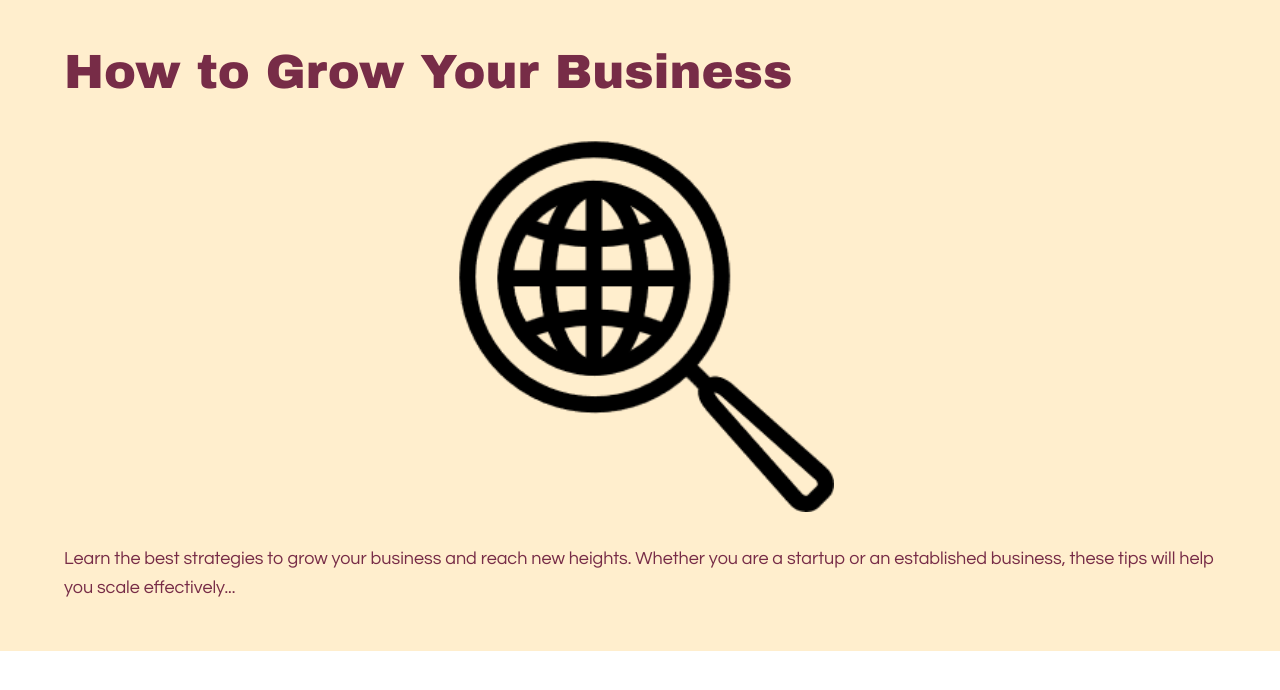
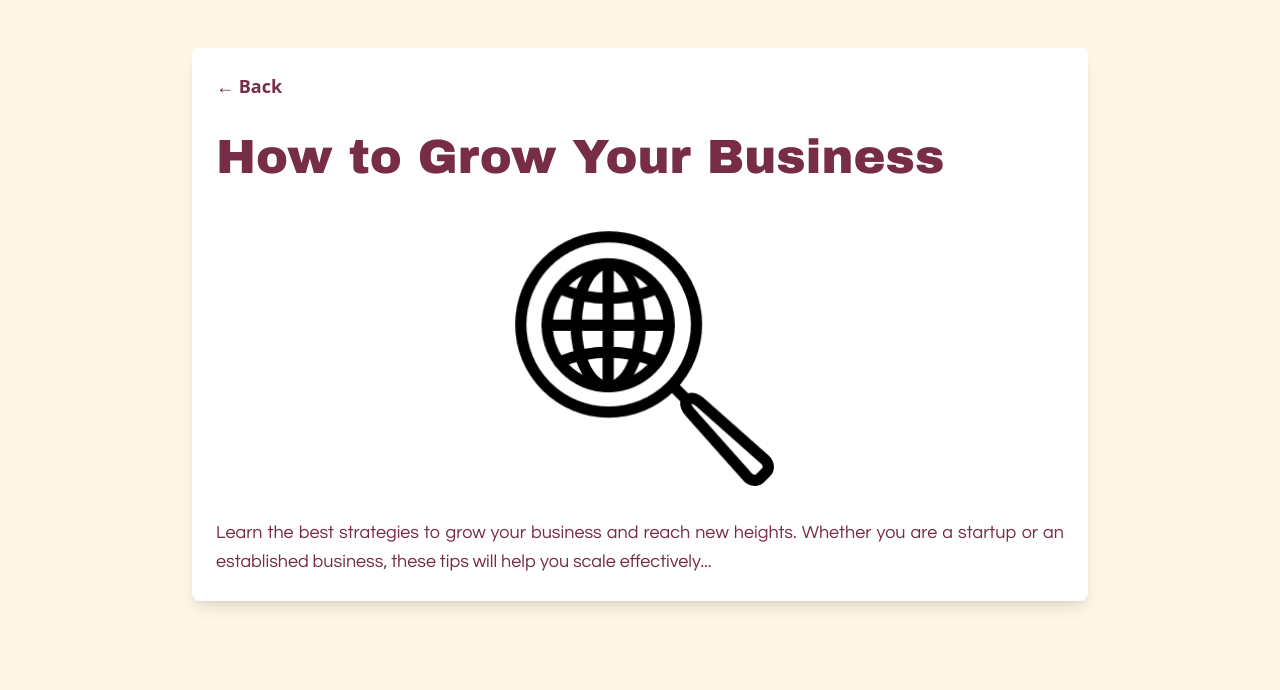
Before and after one commit to HEETVICHHIVORA/media, a React (Vite) app: page /blog/1 in a window 1280 px wide. Shown: the top 690 px of the page. Built offline with nearby package versions, Linux system fonts and the light colour scheme; a web font is replaced by a local one.

Commit message:
blogcard and blogpage retouch

```diff
--- a/src/components/BlogCard.jsx
+++ b/src/components/BlogCard.jsx
@@ -3,28 +3,38 @@ import { Link } from 'react-router-dom';
 
 const BlogCard = ({ id, title, photo, content }) => {
   return (
-    <Link to={`/blog/${id}`} className='w-full'>
-      <div className='w-full bg-[#ffeecd] rounded-lg overflow-hidden shadow-lg hover:shadow-xl transition-shadow duration-300 cursor-pointer'>
+    <Link to={`/blog/${id}`} className="w-full">
+      <div className="w-full bg-[#ffeecd] rounded-xl overflow-hidden shadow-lg border border-[#d9b99b]
+          transition-all duration-300 transform hover:scale-105 hover:shadow-xl
+          hover:ring-1 hover:ring-[#772c47] cursor-pointer flex flex-col h-full">
+
         {/* Image Section */}
-        <div className='w-full h-48 md:h-56 lg:h-64 overflow-hidden'>
+        <div className="w-full h-44 md:h-52 lg:h-60 relative overflow-hidden">
           <img
-            src={photo}
+            src={photo || 'https://via.placeholder.com/600x400?text=No+Image'}
             alt={title}
-            className='w-full h-full object-cover'
+            className="w-full h-full object-cover"
           />
         </div>
 
         {/* Content Section */}
-        <div className='p-6'>
+        <div className="p-6 flex flex-col flex-grow">
           {/* Title */}
-          <h3 className='font2 text-2xl md:text-3xl text-[#772c47] mb-4'>
+          <h3 className="font2 text-2xl md:text-3xl text-[#772c47] mb-3 font-semibold tracking-wide">
             {title}
           </h3>
 
           {/* Limited Content */}
-          <p className='font3 text-lg text-[#772c47] line-clamp-3'>
+          <p className="font3 text-lg text-[#772c47] line-clamp-3 flex-grow">
             {content}
           </p>
+
+          {/* Read More Button */}
+          <div className="mt-auto">
+            <span className="text-[#772c47] font-semibold underline text-lg hover:text-[#5a1d33] transition-colors">
+              Read More →
+            </span>
+          </div>
         </div>
       </div>
     </Link>
--- a/src/pages/BlogPage.jsx
+++ b/src/pages/BlogPage.jsx
@@ -1,5 +1,5 @@
 import React from 'react';
-import { useParams } from 'react-router-dom';
+import { useParams, useNavigate } from 'react-router-dom';
 
 const blogs = [
   {
@@ -18,31 +18,45 @@ const blogs = [
 
 const BlogPage = () => {
   const { id } = useParams();
+  const navigate = useNavigate();
   const blog = blogs.find((blog) => blog.id === id);
 
   if (!blog) {
-    return <div>Blog not found!</div>;
+    return (
+      <div className="w-full h-screen flex items-center justify-center text-[#772c47] text-2xl">
+        Blog not found!
+      </div>
+    );
   }
 
   return (
-    <div className='w-full bg-[#ffeecd] py-12'>
-      <div className='w-[90%] mx-auto'>
+    <div className="w-full bg-[#fff7e6] py-12 h-full">
+      <div className="w-[90%] md:w-[80%] lg:w-[70%] mx-auto p-6 bg-white rounded-lg shadow-lg">
+
+        {/* Back Button */}
+        <button
+          className="mb-6 text-[#772c47] font-semibold text-lg flex items-center gap-2 hover:text-[#5a1d33] transition-all"
+          onClick={() => navigate(-1)}
+        >
+          ← Back
+        </button>
+
         {/* Blog Title */}
-        <h1 className='font2 text-4xl md:text-5xl text-[#772c47] mb-8'>
+        <h1 className="font2 text-4xl md:text-5xl text-[#772c47] font-bold mb-8 leading-snug">
           {blog.title}
         </h1>
 
         {/* Blog Image */}
-        <div className='w-full h-64 md:h-96 overflow-hidden rounded-lg mb-8'>
+        <div className="w-full h-34 md:h-66 overflow-hidden rounded-lg mb-8 ">
           <img
             src={blog.photo}
             alt={blog.title}
-            className='w-full h-full object-cover'
+            className="w-full h-full object-cover"
           />
         </div>
 
         {/* Blog Content */}
-        <p className='font3 text-lg text-[#772c47] leading-relaxed'>
+        <p className="font3 text-lg text-[#772c47] leading-relaxed text-justify">
           {blog.content}
         </p>
       </div>
```
